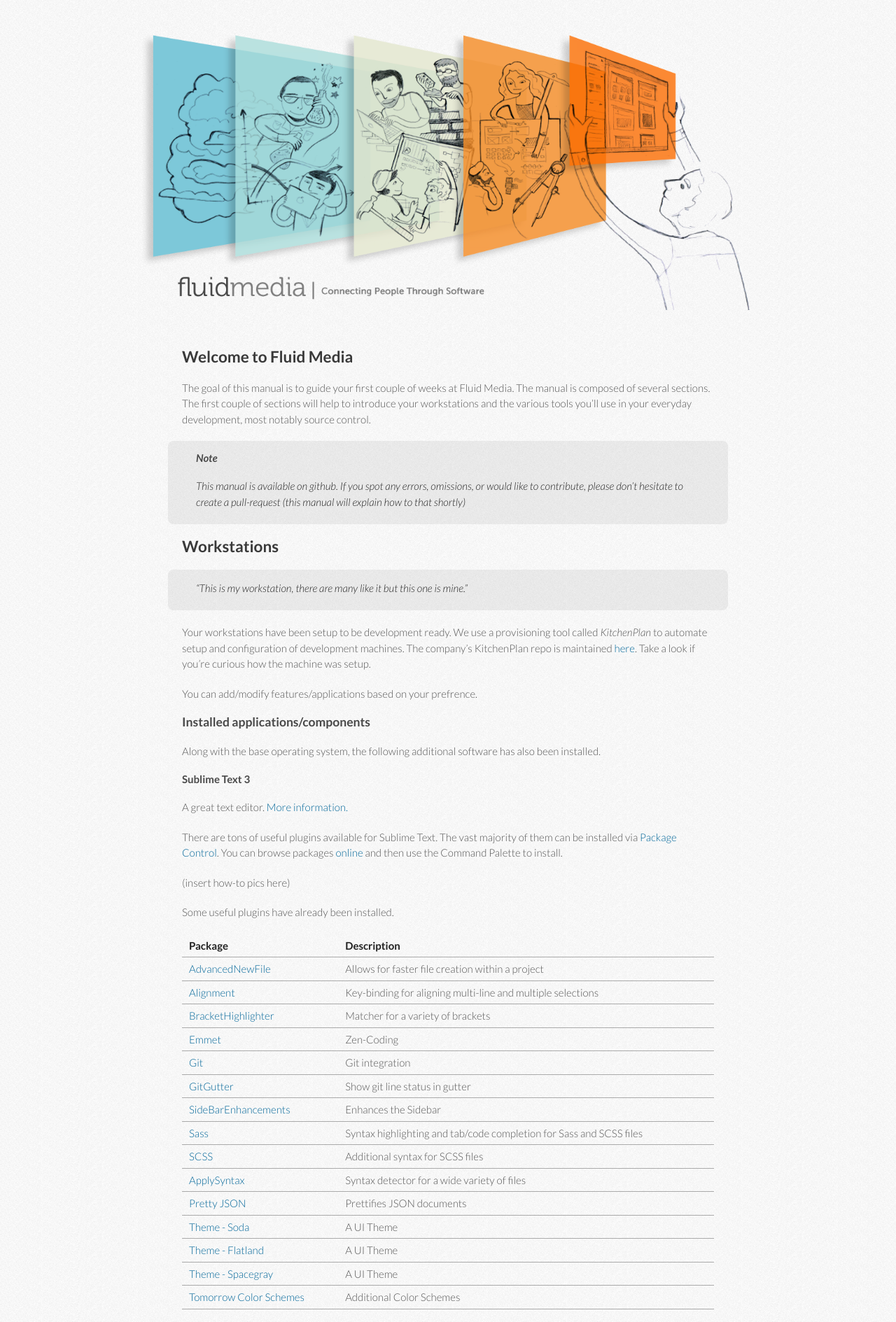
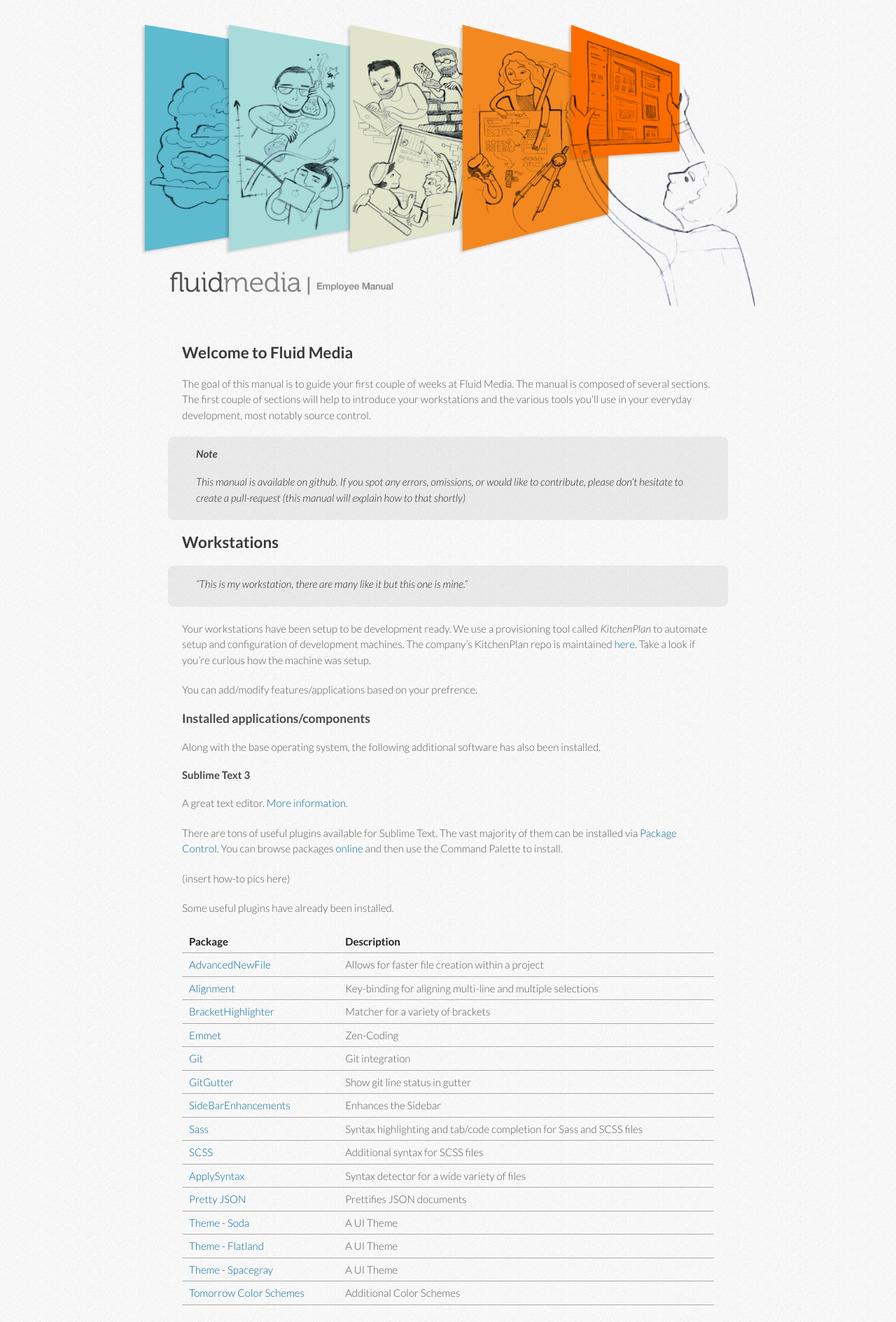
Before and after one commit to fmitech/employee-manual, a Jekyll site: the page built from index.md, in a window 1280 px wide. Shown: the top 1889 px of the page at 70% size. Built offline with Jekyll 4.4.1, drawn with Linux system fonts in a browser that asks for light colours.

Commit message:
Updates header logo - thanks Thea!

```diff
--- a/_layouts/default.html
+++ b/_layouts/default.html
@@ -18,7 +18,7 @@
     <div class="wrapper">
       <header>
         <div class="logo-container">
-          <img src="images/fmiheaderd.png" alt="fluidmedia">
+          <img src="images/employeemanual.png" alt="fluidmedia">
         </div>
       </header>
       <section>
```
Also changed, not shown: images/employeemanual.png (added), images/fmiheaderd.png (deleted).
